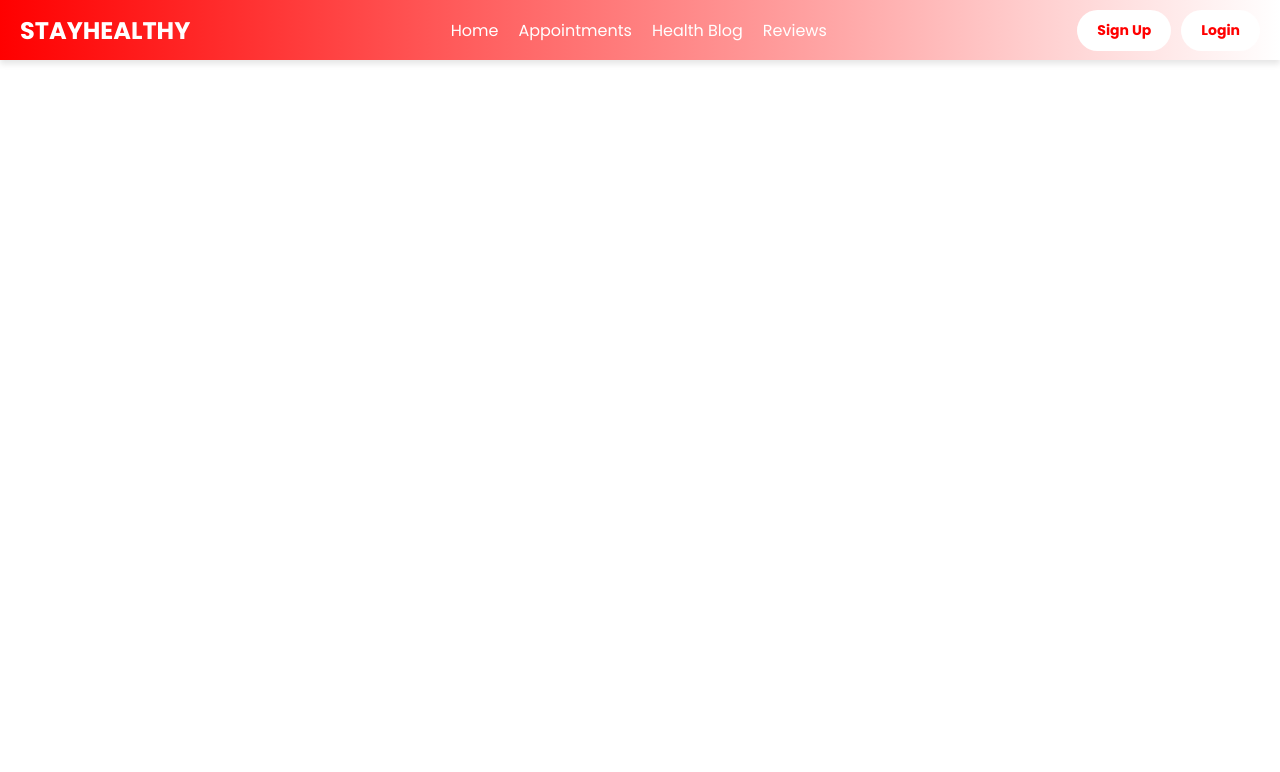
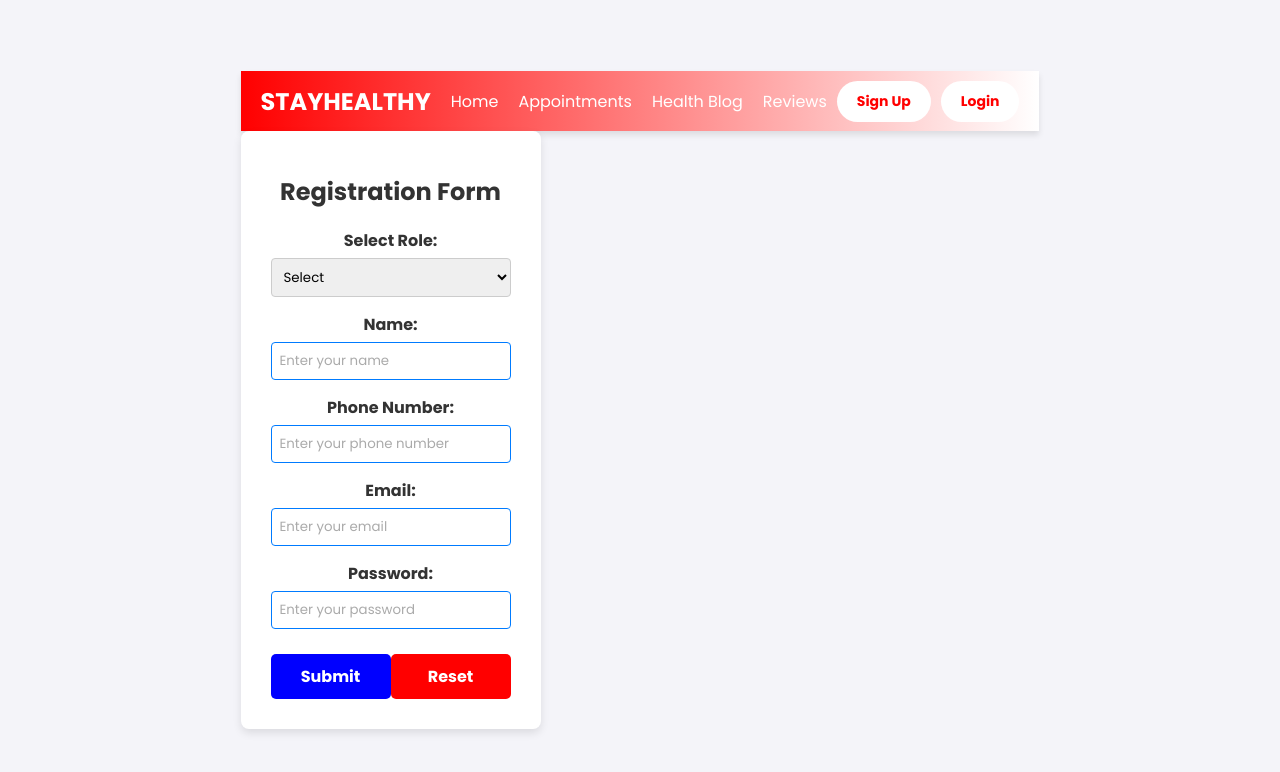
Before and after one commit to Turnt-11/test_med_app, a React (Create React App) app in the folder med_app/: page /Sign_Up in a window 1280 px wide. Shown: the top 772 px of the page. Built offline with nearby package versions, Linux system fonts and the light colour scheme.

Commit message:
almost done converting html to react components

```diff
--- a/med_app/src/App.js
+++ b/med_app/src/App.js
@@ -9,8 +9,9 @@ import { BrowserRouter, Routes, Route } from "react-router-dom";
 
 // Import custom Navbar component
 import Navbar from './Components/Navbar/Navbar';
+import Sign_Up from './Components/Sign_Up/Sign_Up';
+import Login from './Components/Login/Login';
 import Landing_Page from './Components/Landing_Page/Landing_Page';
-import Home from './Components/Landing_Page/Landing_Page';
 // Function component for the main App
 function App() {
 
@@ -26,7 +27,8 @@ function App() {
           <Routes>
             {/* Define individual Route components for different pages */}
             <Route path="/" element={<Landing_Page/>}/>
-            <Route path="/" element={<Home/>}/>
+            <Route path="/Sign_Up" element={<Sign_Up/>}/>
+            <Route path="/Login" element={<Login/>}/>
           </Routes>
         </BrowserRouter>
     </div>
--- a/med_app/src/Components/Landing_Page/Landing_Page.js
+++ b/med_app/src/Components/Landing_Page/Landing_Page.js
@@ -1,6 +1,5 @@
 
 import React from "react"; // Importing the necessary modules from React library
-import { Link } from "react-router-dom"; // Importing the Link component from react-router-dom library
 import "./LandingPage.css"; // Importing the CSS styles for the Landing_Page component
 function Landing_Page() {
     return(
--- /dev/null
+++ b/med_app/src/Components/Login/Login.js
@@ -0,0 +1,41 @@
+import React from "react"; // Importing the necessary modules from React library
+import "./Login.css";
+
+function Login() {
+  return (
+    <div className="login-container">
+      <form className="login-form">
+        <h2>Login</h2>
+
+        <label htmlFor="email">Email:</label>
+        <input
+          type="email"
+          id="email"
+          name="email"
+          required
+          placeholder="Enter your email"
+        />
+
+        <label htmlFor="password">Password:</label>
+        <input
+          type="password"
+          id="password"
+          name="password"
+          required
+          placeholder="Enter your password"
+        />
+
+        <div className="button-group">
+          <button type="submit" className="submit-btn">
+            Submit
+          </button>
+          <button type="reset" className="reset-btn">
+            Reset
+          </button>
+        </div>
+      </form>
+    </div>
+  );
+}
+
+export default Login;
--- a/med_app/src/Components/Navbar/Navbar.css
+++ b/med_app/src/Components/Navbar/Navbar.css
@@ -1,5 +1,5 @@
 * {
-    margin: 0;
+    margin-top: 50px;
     padding: 0;
     box-sizing: border-box;
 }
--- a/med_app/src/Components/Navbar/Navbar.js
+++ b/med_app/src/Components/Navbar/Navbar.js
@@ -1,25 +1,27 @@
 import './Navbar.css';
 import React from 'react';
 import { Link } from 'react-router-dom';
+
 function Navbar() {
-
-    return(
+  return (
+    <header>
       <nav className="navbar">
         <div className="logo">
           StayHealthy
         </div>
         <ul className="nav-links">
-                <li><a href="/">Home</a></li>
-                <li><a href="#">Appointments</a></li>
-                <li><a href="#">Health Blog</a></li>
-                <li><a href="#">Reviews</a></li>
+          <li><Link to="/">Home</Link></li>
+          <li><Link to="/appointments">Appointments</Link></li>
+          <li><Link to="/blog">Health Blog</Link></li>
+          <li><Link to="/reviews">Reviews</Link></li>
         </ul>
         <div className="auth-buttons">
-                <a href="../Sign_Up/Sign_Up.html" className="pill-button signup-btn">Sign Up</a>
-                <a href="../Login/Login.html" className="pill-button login-btn">Login</a>
+          <Link to="/Sign_Up" className="pill-button signup-btn">Sign Up</Link>
+          <Link to="/Login" className="pill-button login-btn">Login</Link>
         </div>
-        </nav>);
-
+      </nav>
+    </header>
+  );
 }
 
 export default Navbar;
--- /dev/null
+++ b/med_app/src/Components/Sign_Up/Sign_Up.js
@@ -0,0 +1,39 @@
+import React from "react"; // Importing the necessary modules from React library
+import "./Sign_Up.css";
+
+function Sign_Up() {
+  return (
+    <div className="form-container">
+      <form className="user-form">
+        <h2>Registration Form</h2>
+
+        <label htmlFor="role">Select Role:</label>
+        <select id="role" name="role" required>
+          <option value="">Select</option>
+          <option value="Doctor">Doctor</option>
+          <option value="Patient">Patient</option>
+          <option value="Admin">Admin</option>
+        </select>
+
+        <label htmlFor="name">Name:</label>
+        <input type="text" id="name" name="name" required placeholder="Enter your name" />
+
+        <label htmlFor="phone">Phone Number:</label>
+        <input type="tel" id="phone" name="phone" required placeholder="Enter your phone number" />
+
+        <label htmlFor="email">Email:</label>
+        <input type="email" id="email" name="email" required placeholder="Enter your email" />
+
+        <label htmlFor="password">Password:</label>
+        <input type="password" id="password" name="password" required placeholder="Enter your password" />
+
+        <div className="button-group">
+          <button type="submit" className="submit-btn">Submit</button>
+          <button type="reset" className="reset-btn">Reset</button>
+        </div>
+      </form>
+    </div>
+  );
+}
+
+export default Sign_Up;
```
Lines whose indentation alone changed are shown as unchanged.
